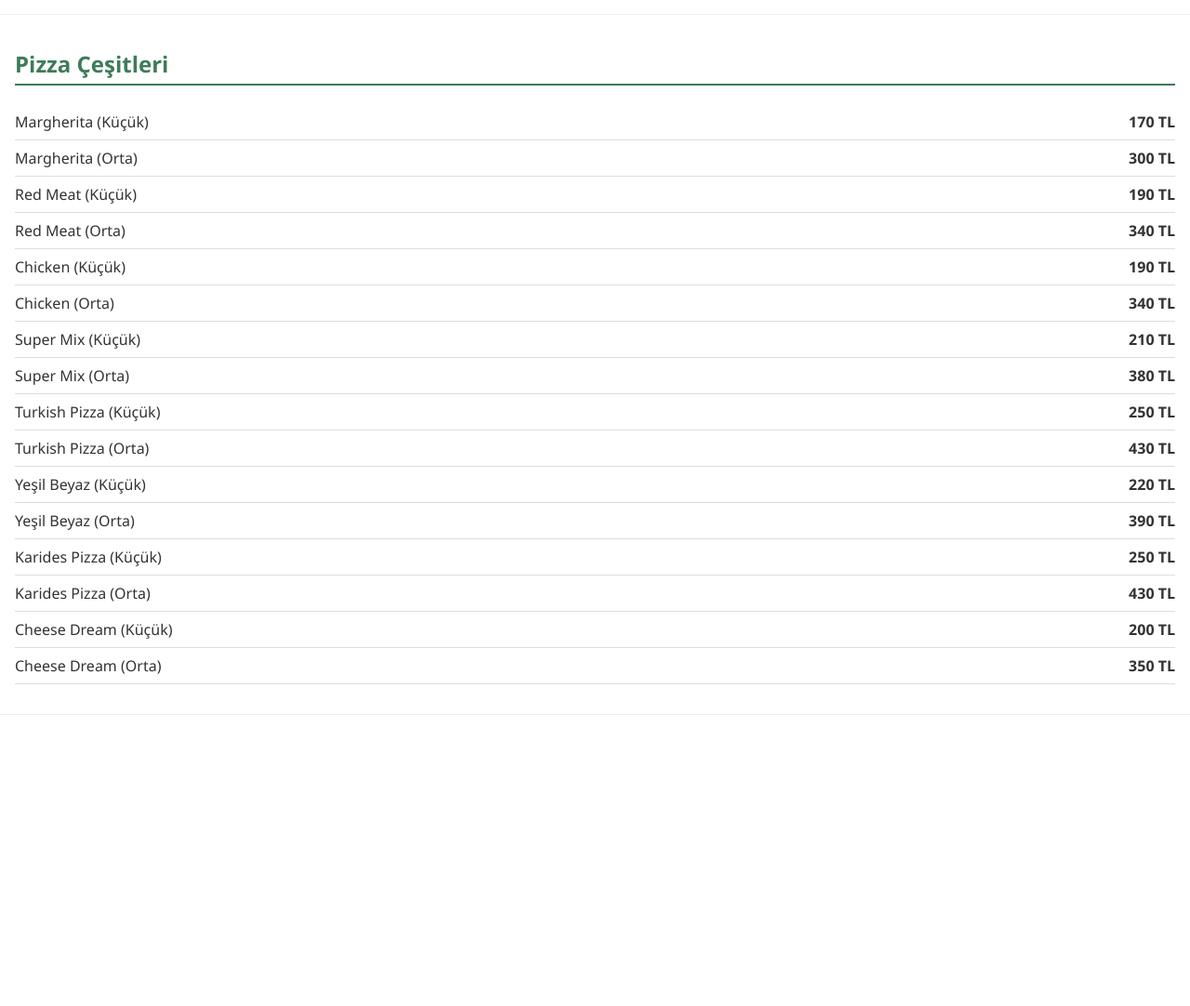
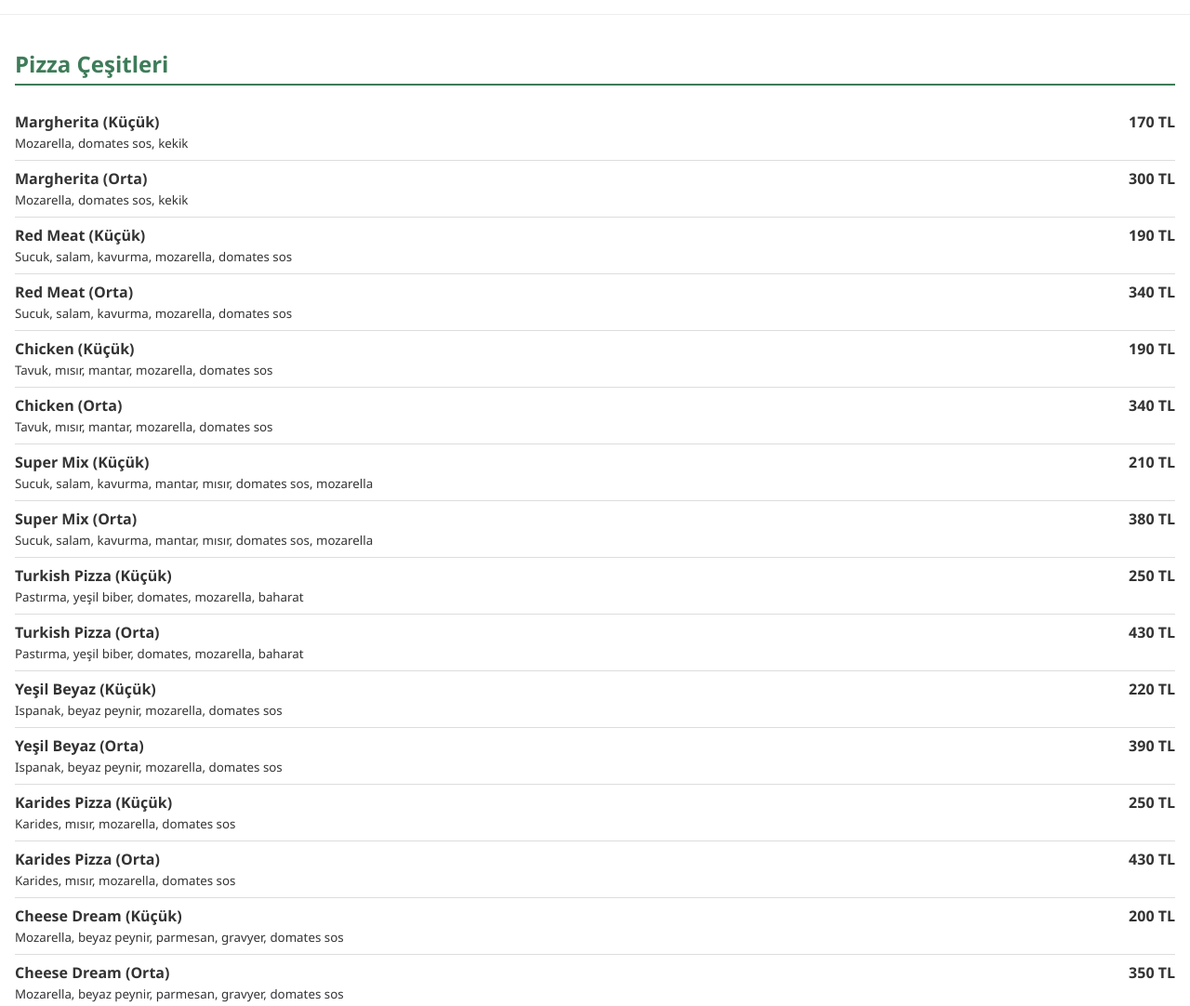
Before and after one commit to hykrume/cafealem, a plain HTML site: page index.html in a window 1280 px wide. Shown: the part 3020-4102 px from the top of the page at 93% size. Before the commit the page ends 3789 px from the top, so only its background shows below. Drawn offline with Linux system fonts and the light colour scheme.

Commit message:
Update index.html

```diff
--- a/index.html
+++ b/index.html
@@ -141,24 +141,25 @@
   <section>
     <h2>Pizza Çeşitleri</h2>
     <ul>
-      <li><span>Margherita (Küçük)</span><span class="price">170 TL</span></li>
-      <li><span>Margherita (Orta)</span><span class="price">300 TL</span></li>
-      <li><span>Red Meat (Küçük)</span><span class="price">190 TL</span></li>
-      <li><span>Red Meat (Orta)</span><span class="price">340 TL</span></li>
-      <li><span>Chicken (Küçük)</span><span class="price">190 TL</span></li>
-      <li><span>Chicken (Orta)</span><span class="price">340 TL</span></li>
-      <li><span>Super Mix (Küçük)</span><span class="price">210 TL</span></li>
-      <li><span>Super Mix (Orta)</span><span class="price">380 TL</span></li>
-      <li><span>Turkish Pizza (Küçük)</span><span class="price">250 TL</span></li>
-      <li><span>Turkish Pizza (Orta)</span><span class="price">430 TL</span></li>
-      <li><span>Yeşil Beyaz (Küçük)</span><span class="price">220 TL</span></li>
-      <li><span>Yeşil Beyaz (Orta)</span><span class="price">390 TL</span></li>
-      <li><span>Karides Pizza (Küçük)</span><span class="price">250 TL</span></li>
-      <li><span>Karides Pizza (Orta)</span><span class="price">430 TL</span></li>
-      <li><span>Cheese Dream (Küçük)</span><span class="price">200 TL</span></li>
-      <li><span>Cheese Dream (Orta)</span><span class="price">350 TL</span></li>
+<li><span><strong>Margherita (Küçük)</strong><br><small>Mozarella, domates sos, kekik</small></span><span class='price'>170 TL</span></li>
+<li><span><strong>Margherita (Orta)</strong><br><small>Mozarella, domates sos, kekik</small></span><span class='price'>300 TL</span></li>
+<li><span><strong>Red Meat (Küçük)</strong><br><small>Sucuk, salam, kavurma, mozarella, domates sos</small></span><span class='price'>190 TL</span></li>
+<li><span><strong>Red Meat (Orta)</strong><br><small>Sucuk, salam, kavurma, mozarella, domates sos</small></span><span class='price'>340 TL</span></li>
+<li><span><strong>Chicken (Küçük)</strong><br><small>Tavuk, mısır, mantar, mozarella, domates sos</small></span><span class='price'>190 TL</span></li>
+<li><span><strong>Chicken (Orta)</strong><br><small>Tavuk, mısır, mantar, mozarella, domates sos</small></span><span class='price'>340 TL</span></li>
+<li><span><strong>Super Mix (Küçük)</strong><br><small>Sucuk, salam, kavurma, mantar, mısır, domates sos, mozarella</small></span><span class='price'>210 TL</span></li>
+<li><span><strong>Super Mix (Orta)</strong><br><small>Sucuk, salam, kavurma, mantar, mısır, domates sos, mozarella</small></span><span class='price'>380 TL</span></li>
+<li><span><strong>Turkish Pizza (Küçük)</strong><br><small>Pastırma, yeşil biber, domates, mozarella, baharat</small></span><span class='price'>250 TL</span></li>
+<li><span><strong>Turkish Pizza (Orta)</strong><br><small>Pastırma, yeşil biber, domates, mozarella, baharat</small></span><span class='price'>430 TL</span></li>
+<li><span><strong>Yeşil Beyaz (Küçük)</strong><br><small>Ispanak, beyaz peynir, mozarella, domates sos</small></span><span class='price'>220 TL</span></li>
+<li><span><strong>Yeşil Beyaz (Orta)</strong><br><small>Ispanak, beyaz peynir, mozarella, domates sos</small></span><span class='price'>390 TL</span></li>
+<li><span><strong>Karides Pizza (Küçük)</strong><br><small>Karides, mısır, mozarella, domates sos</small></span><span class='price'>250 TL</span></li>
+<li><span><strong>Karides Pizza (Orta)</strong><br><small>Karides, mısır, mozarella, domates sos</small></span><span class='price'>430 TL</span></li>
+<li><span><strong>Cheese Dream (Küçük)</strong><br><small>Mozarella, beyaz peynir, parmesan, gravyer, domates sos</small></span><span class='price'>200 TL</span></li>
+<li><span><strong>Cheese Dream (Orta)</strong><br><small>Mozarella, beyaz peynir, parmesan, gravyer, domates sos</small></span><span class='price'>350 TL</span></li>
     </ul>
   </section>
 
+
 </body>
 </html>
```
